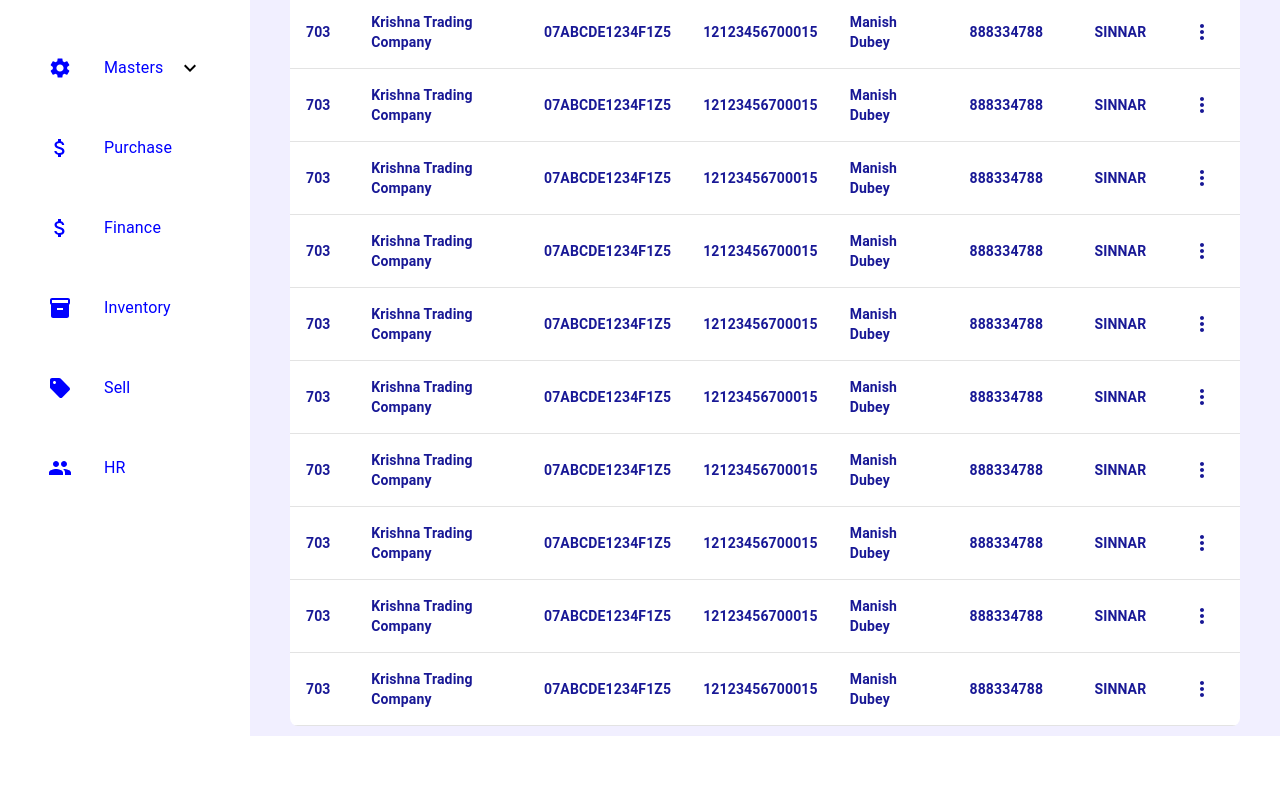
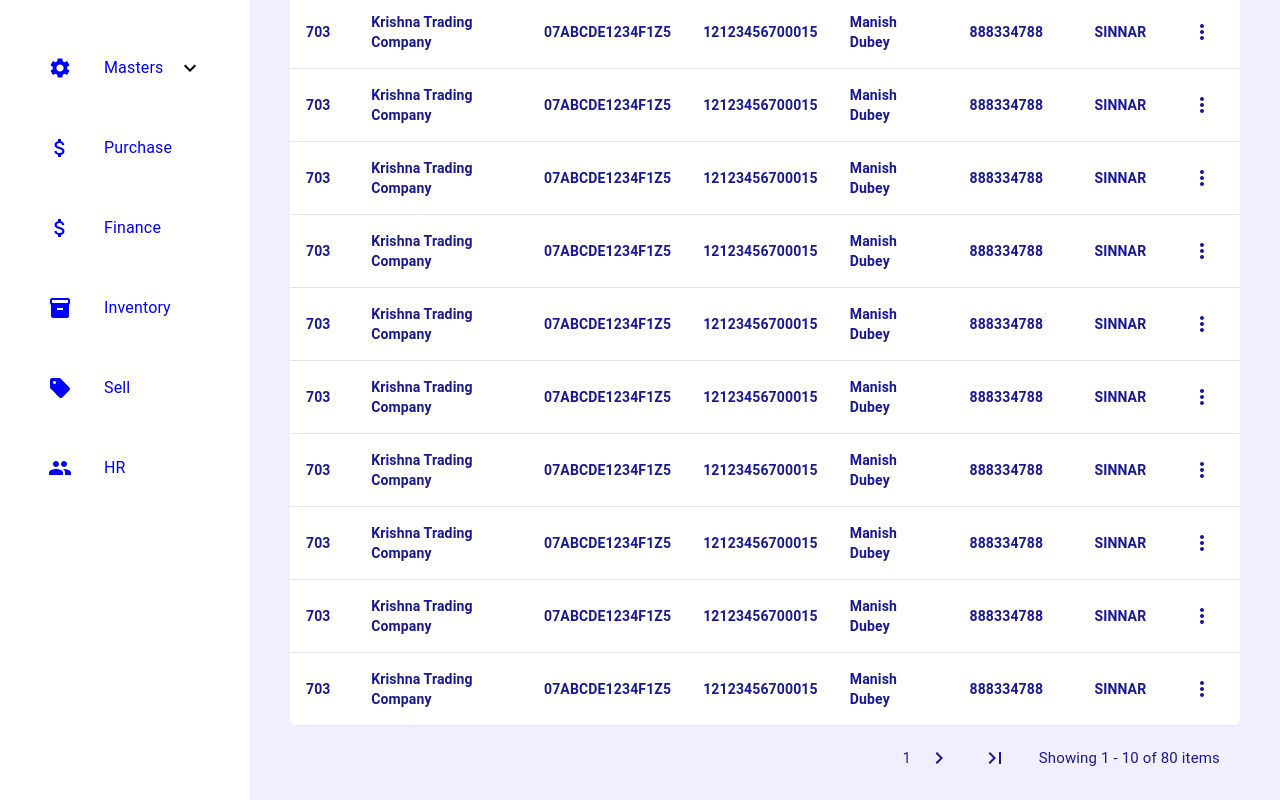
Before and after one commit to Shivamk-Nickelfox/Dashboard-s, a React (Vite) app: page /PartyMaster in a window 1280 px wide. Shown: the part 283-1083 px from the top of the page. Before the commit the page ends 1019 px from the top, so only its background shows below. Built offline with nearby package versions, Linux system fonts and the light colour scheme.

Commit message:
footer added

```diff
--- a/src/Components/SidebarC/Masters/PartyMaster.jsx
+++ b/src/Components/SidebarC/Masters/PartyMaster.jsx
@@ -24,6 +24,8 @@ import ListItemIcon from "@mui/material/ListItemIcon";
 import CloseIcon from "@mui/icons-material/Close";
 import BlockIcon from "@mui/icons-material/Block";
 import EditIcon from "@mui/icons-material/Edit";
+import ChevronRightIcon from "@mui/icons-material/ChevronRight";
+import LastPageIcon from "@mui/icons-material/LastPage";
 import { Grid } from "@mui/system";
 
 const data = Array(10).fill({
@@ -228,6 +230,48 @@ const PartyMaster = () => {
           </TableBody>
         </Table>
       </TableContainer>
+      {/* Footer Section */}
+      <Box sx={{ backgroundColor: "#F0EEFF", padding: "20px 20px" }}>
+        <Box
+          sx={{
+            display: "flex",
+            alignItems: "center",
+            justifyContent: "space-between",
+            fontWeight: "bold",
+            color: "darkblue",
+          }}
+        >
+          {/* Move "1" towards the right */}
+          <Box
+            sx={{
+              display: "flex",
+              alignItems: "center",
+              marginLeft: "auto",
+              fontWeight: "bold",
+              color: "darkblue",
+            }}
+          >
+            <Typography variant="body2" sx={{ paddingRight: 2 }}>
+              1
+            </Typography>
+
+            {/* Icons on the Left of the Text */}
+            <Box sx={{ display: "flex", alignItems: "center" }}>
+              <ListItemIcon sx={{ color: "darkblue" }}>
+                <ChevronRightIcon />
+              </ListItemIcon>
+              <ListItemIcon sx={{ color: "darkblue" }}>
+                <LastPageIcon />
+              </ListItemIcon>
+            </Box>
+          </Box>
+
+          {/* Text on the extreme right */}
+          <Typography variant="body2" sx={{ fontSize: "15px" }}>
+            Showing 1 - 10 of 80 items
+          </Typography>
+        </Box>
+      </Box>
     </Box>
   );
 };
```
